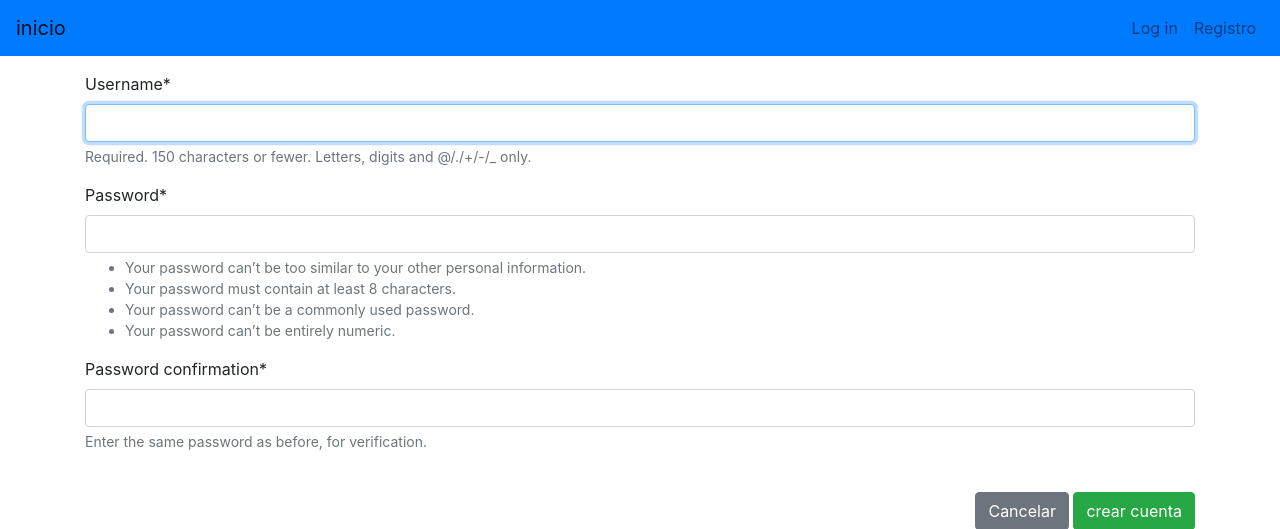
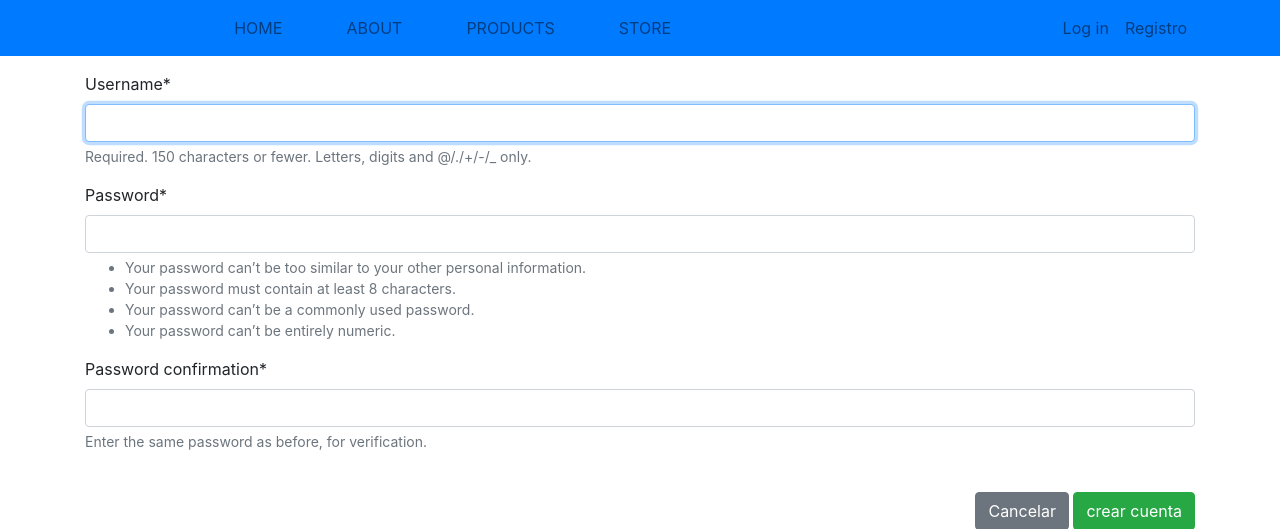
Before and after one commit to Robinhenao/GestionProyecto, a Django app: page /registro/ in a window 1280 px wide. Shown: the top 529 px of the page. Run offline with Django 4.2, Linux system fonts and the light colour scheme; some libraries are stand-ins or nearby versions.

Commit message:
add viws gestion

```diff
--- a/Templates/index.html
+++ b/Templates/index.html
@@ -11,18 +11,17 @@
     </head>
     <body>
         <nav class="navbar navbar-expand-lg navbar-light bg-primary">
-            <a class="navbar-brand " href="/">inicio</a>
-            <button
-                    class="navbar-toggler"
-                    type="button"
-                    data-toggle="collapse"
-                    data-target="#navbarNav"
-                    aria-controls="navbarNav"
-                    aria-expanded="false"
-                    aria-label="Toggle navigation"
-            >
-                <span class="navbar-toggler-icon"></span>
-            </button>
+            <div class="container">
+                <a class="navbar-brand text-uppercase fw-bold d-lg-none" href="/">Inicio</a>
+                <button class="navbar-toggler" type="button" data-bs-toggle="collapse" data-bs-target="#navbarSupportedContent" aria-controls="navbarSupportedContent" aria-expanded="false" aria-label="Toggle navigation"><span class="navbar-toggler-icon"></span></button>
+                <div class="collapse navbar-collapse" id="navbarSupportedContent">
+                    <ul class="navbar-nav mx-auto">
+                        <li class="nav-item px-lg-4"><a class="nav-link text-uppercase" href="index.html">Home</a></li>
+                        <li class="nav-item px-lg-4"><a class="nav-link text-uppercase" href="about.html">About</a></li>
+                        <li class="nav-item px-lg-4"><a class="nav-link text-uppercase" href="products.html">Products</a></li>
+                        <li class="nav-item px-lg-4"><a class="nav-link text-uppercase" href="store.html">Store</a></li>
+                    </ul>
+                </div>
                 <div class="collapse navbar-collapse" id="navbarNav">
 
                     <ul class="navbar-nav ml-auto mb-2 mb-lg-0">
@@ -43,11 +42,11 @@
                         {% endif %}
                     </ul>
                 </div>
+            </div>
+
+
+
         </nav>
-
-        <div class="container mt-3">
-            {% block header %}{% endblock %}
-        </div>
 
         <div class="container mt-3">
             {% if messages %}
@@ -61,6 +60,7 @@
                     </div>
                 </div>
             {% endif %}
+
             {% block content %}{% endblock %}
 
         </div>
```
Lines whose indentation alone changed are shown as unchanged.
